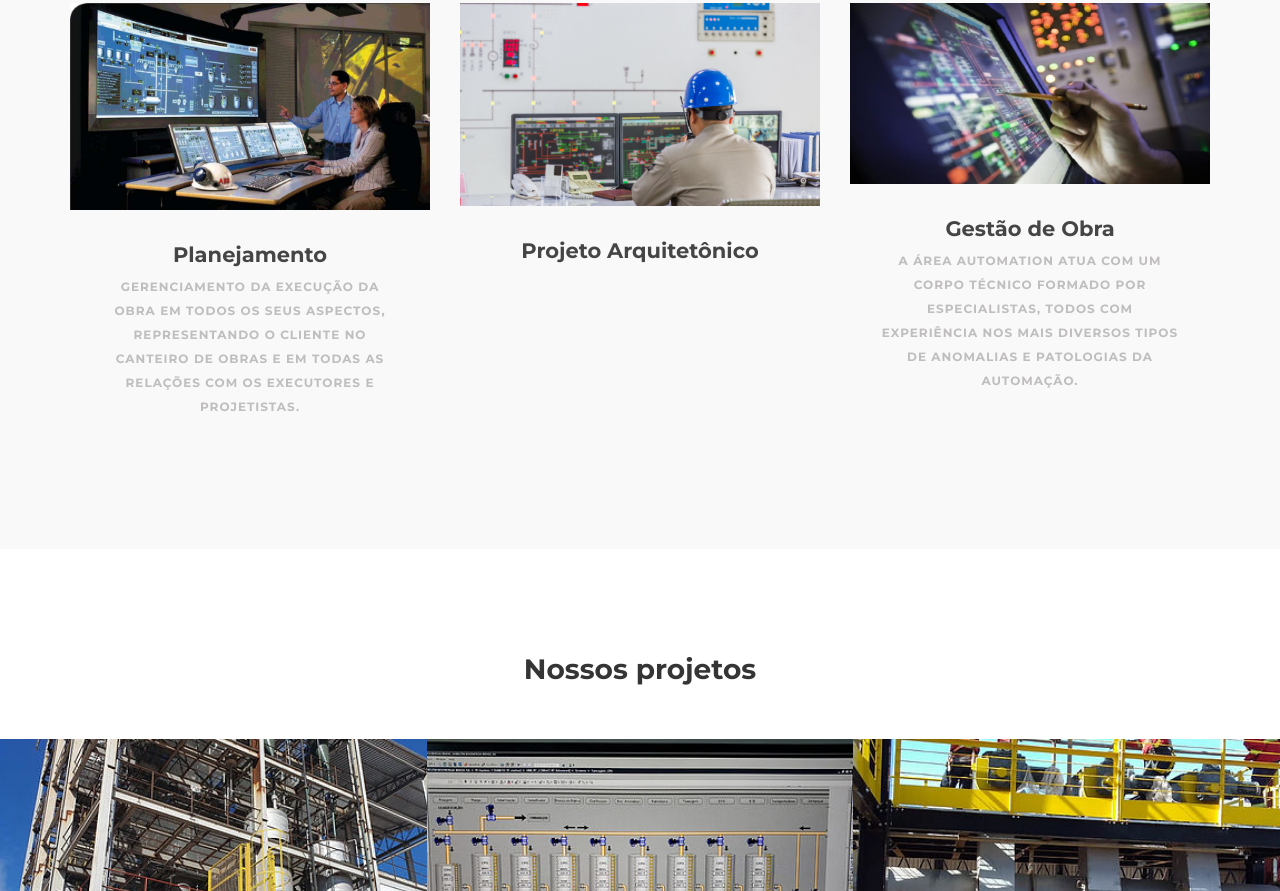
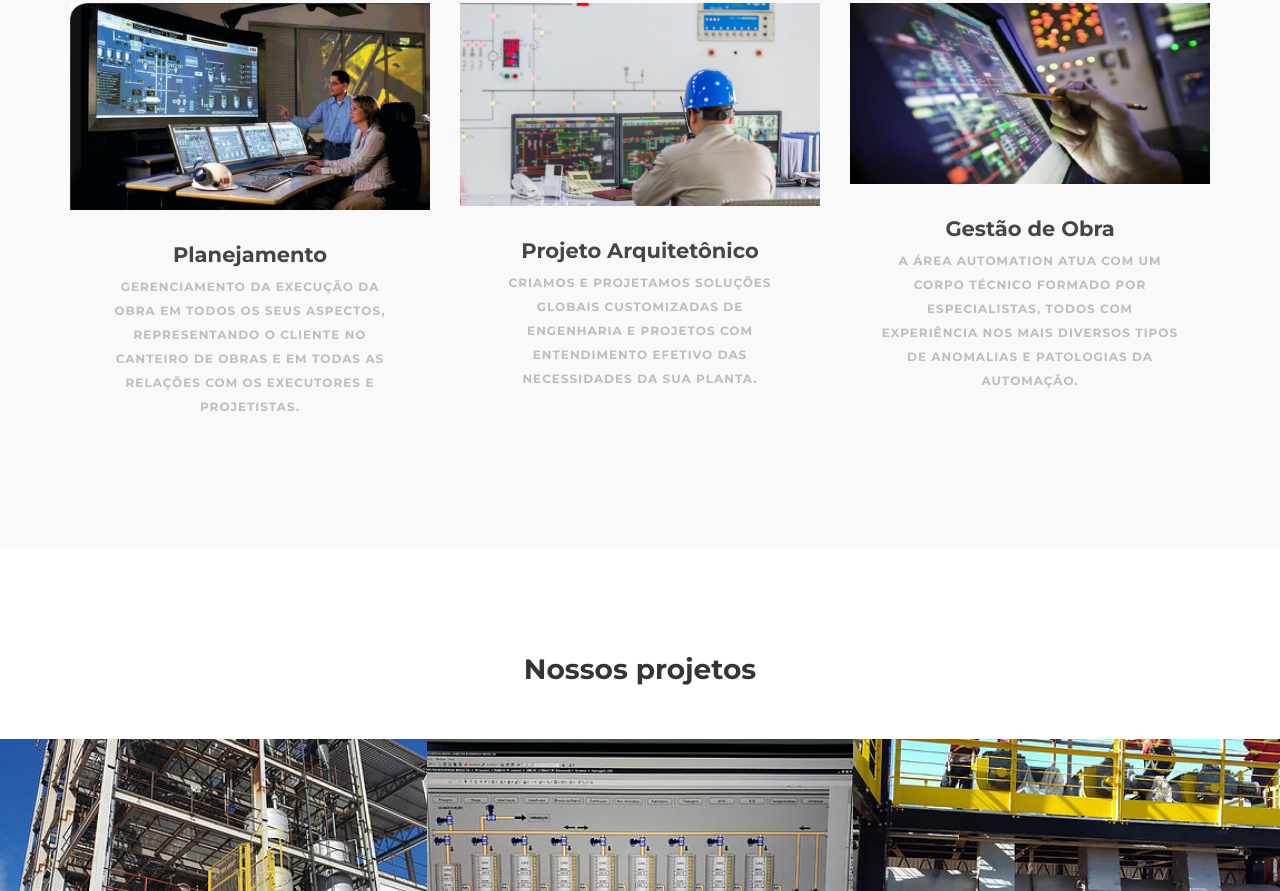
Before and after one commit to SostenesJordan/Area-Automation, a plain HTML site: page index.html in a window 1280 px wide. Shown: the part 1285-2176 px from the top of the page. Drawn offline with Linux system fonts and the light colour scheme.

Commit message:
texto add

```diff
--- a/index.html
+++ b/index.html
@@ -202,6 +202,9 @@ http://www.templatemo.com/tm-515-eatery
                                    Projeto
                                    Arquitetônico
                               </h3>
+                              <p>
+                                   Criamos e projetamos soluções globais customizadas de engenharia e projetos com entendimento efetivo das necessidades da sua planta.
+                              </p>
                               <p></p>
                          </div>
                     </div>
```
